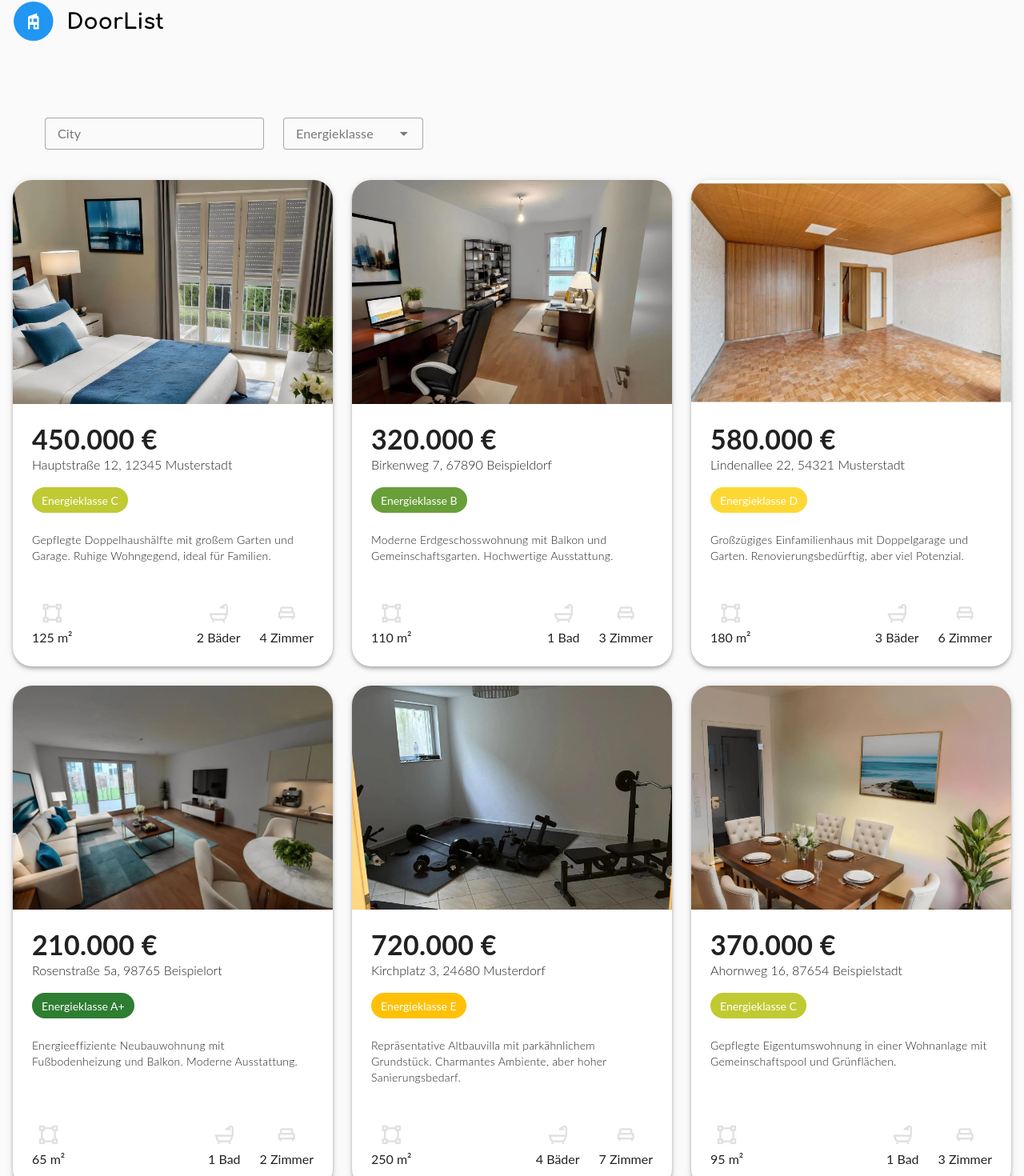
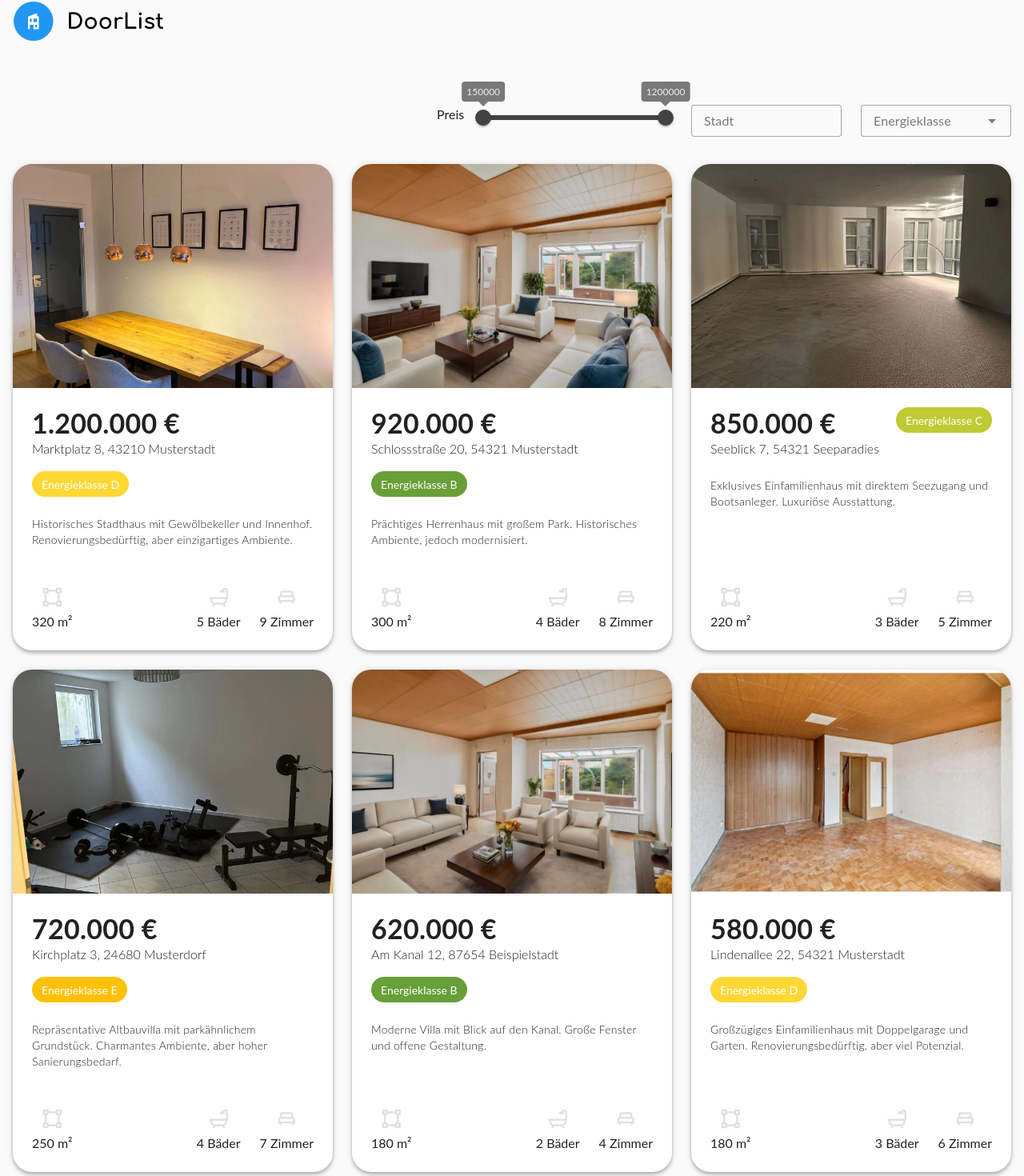
Before and after one commit to mkitzmann/doorlist, a Vue app: page / in a window 1280 px wide. Shown: the part 30-1500 px from the top of the page at 80% size. Built offline with nearby package versions, Linux system fonts and the light colour scheme.

Commit message:
add price range slider

```diff
--- a/src/data/properties.json
+++ b/src/data/properties.json
@@ -158,5 +158,85 @@
     "description": "Kompakte Stadtwohnung mit Balkon und Stellplatz. Ideal für Singles oder Paare.",
     "location_description": "Zentrale Innenstadtlage, alles ist fußläufig erreichbar.",
     "images": ["image7", "image11", "image19"]
+  },
+  {
+    "slug": "schlossstrasse-20-54321-musterstadt",
+    "address": {
+      "street": "Schlossstraße 20",
+      "postcode": "54321",
+      "city": "Musterstadt"
+    },
+    "price": 920000,
+    "area": 300,
+    "bathrooms": 4,
+    "bedrooms": 8,
+    "energy_class": "B",
+    "description": "Prächtiges Herrenhaus mit großem Park. Historisches Ambiente, jedoch modernisiert.",
+    "location_description": "Ruhige Lage nahe des Stadtzentrums mit guter Anbindung an öffentliche Verkehrsmittel.",
+    "images": ["image3", "image9", "image16"]
+  },
+  {
+    "slug": "am-wiesenweg-5-98765-beispielort",
+    "address": {
+      "street": "Am Wiesenweg 5",
+      "postcode": "98765",
+      "city": "Beispielort"
+    },
+    "price": 400000,
+    "area": 150,
+    "bathrooms": 2,
+    "bedrooms": 5,
+    "energy_class": "C",
+    "description": "Familienfreundliches Haus mit großem Garten. Ruhige Lage in der Nähe von Schulen und Parks.",
+    "location_description": "In einem grünen Viertel mit guten Einkaufsmöglichkeiten und Verkehrsanbindungen.",
+    "images": ["image7", "image13", "image19"]
+  },
+  {
+    "slug": "bergstrasse-15-34567-beispielstadt",
+    "address": {
+      "street": "Bergstraße 15",
+      "postcode": "34567",
+      "city": "Beispielstadt"
+    },
+    "price": 550000,
+    "area": 200,
+    "bathrooms": 3,
+    "bedrooms": 6,
+    "energy_class": "D",
+    "description": "Geräumiges Haus mit schönem Blick auf die Berge. Modernes Interieur mit großem Wohnbereich.",
+    "location_description": "In einer ruhigen Wohngegend mit guter Anbindung an die Autobahn und Nahverkehrsmittel.",
+    "images": ["image2", "image8", "image15"]
+  },
+  {
+    "slug": "am-kanal-12-87654-beispielstadt",
+    "address": {
+      "street": "Am Kanal 12",
+      "postcode": "87654",
+      "city": "Beispielstadt"
+    },
+    "price": 620000,
+    "area": 180,
+    "bathrooms": 2,
+    "bedrooms": 4,
+    "energy_class": "B",
+    "description": "Moderne Villa mit Blick auf den Kanal. Große Fenster und offene Gestaltung.",
+    "location_description": "Direkter Zugang zum Kanalufer und kurze Entfernung zu Parks und Restaurants.",
+    "images": ["image4", "image11", "image18"]
+  },
+  {
+    "slug": "sonnenweg-8-23456-sonnenstadt",
+    "address": {
+      "street": "Sonnenweg 8",
+      "postcode": "23456",
+      "city": "Sonnenstadt"
+    },
+    "price": 480000,
+    "area": 160,
+    "bathrooms": 2,
+    "bedrooms": 4,
+    "energy_class": "C",
+    "description": "Familienhaus in sonniger Lage. Großer Garten und Terrasse.",
+    "location_description": "Ruhige Wohngegend mit guter Anbindung an Schulen und Geschäfte.",
+    "images": ["image1", "image5", "image14"]
   }
 ]
--- a/src/pages/index.vue
+++ b/src/pages/index.vue
@@ -1,12 +1,24 @@
 <template>
   <v-form>
-    <v-container>
     <v-row>
-        <v-col cols="12" md="3">
+      <v-spacer></v-spacer>
+      <v-col cols="12" sm="6" lg="3">
+        <div class="d-flex ga-4">
+          <div>Preis</div>
+          <v-range-slider
+            v-model="price"
+            step="10000"
+            thumb-label="always"
+            :min="minPrice"
+            :max="maxPrice"
+          ></v-range-slider>
+        </div>
+      </v-col>
+      <v-col cols="12" sm="3" lg="2">
         <v-text-field
           v-model="city"
           :counter="10"
-            label="City"
+          label="Stadt"
           hide-details
           clearable
           variant="outlined"
@@ -14,7 +26,7 @@
         ></v-text-field>
       </v-col>
 
-        <v-col cols="12" md="2">
+      <v-col cols="12" sm="3" lg="2">
         <v-autocomplete
           clearable
           v-model="energyclass"
@@ -24,17 +36,7 @@
           density="compact"
         ></v-autocomplete>
       </v-col>
-
-        <!-- <v-col cols="12" md="4">
-          <v-text-field
-            v-model="email"
-            label="E-mail"
-            hide-details
-            required
-          ></v-text-field>
-        </v-col>  -->
     </v-row>
-    </v-container>
   </v-form>
   <v-row>
     <v-col
@@ -51,7 +53,7 @@
 
 <script setup lang="ts">
 import useProperties from "@/composables/useProperties";
-import { Property, energyClasses } from "@/types";
+import { EnergyClasses, Property, energyClasses } from "@/types";
 import { computed, ref } from "vue";
 
 const { properties } = useProperties();
@@ -69,12 +71,27 @@ const matchesCity = (property: Property) => {
 
 const matchesEnergyclass = (property: Property) => {
   return energyclass.value
-    ? property.energy_class
-        .toLowerCase()
-        .includes(energyclass.value.toLowerCase())
+    ? property.energy_class === energyclass.value
     : property;
 };
 
 const city = ref<string>();
-const energyclass = ref<string>();
+const energyclass = ref<EnergyClasses>();
+
+const sortedByPrice = computed(() =>
+  properties.value.sort((a, b) => b.price - a.price)
+);
+
+const maxPrice = computed(() => sortedByPrice.value[0].price);
+
+const minPrice = computed(
+  () => sortedByPrice.value[sortedByPrice.value.length - 1].price
+);
+
+const minMaxPrice = computed<[number, number]>(() => [
+  minPrice.value,
+  maxPrice.value,
+]);
+
+const price = ref<[number, number]>(minMaxPrice.value);
 </script>
```
Lines whose indentation alone changed are shown as unchanged.
